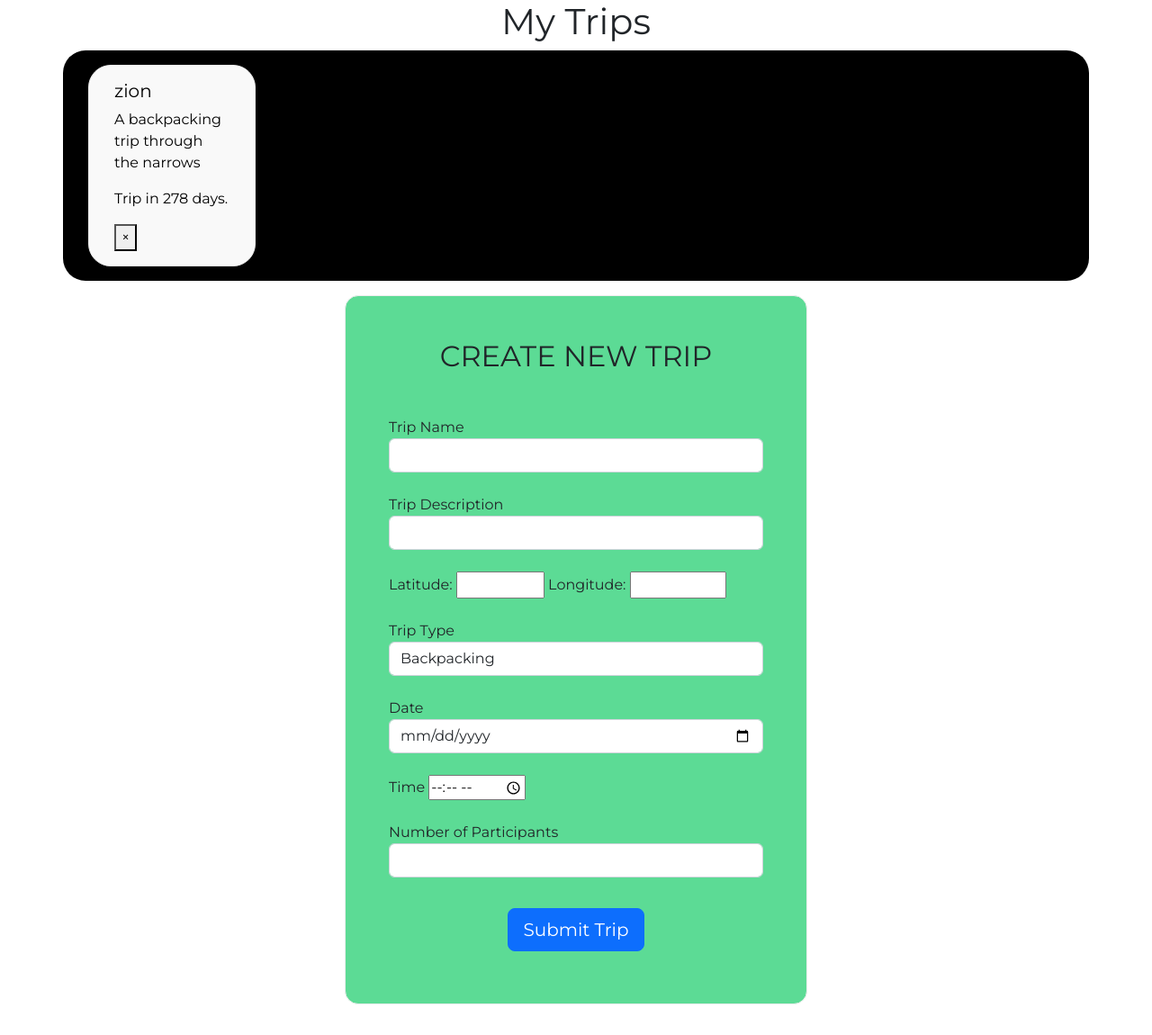
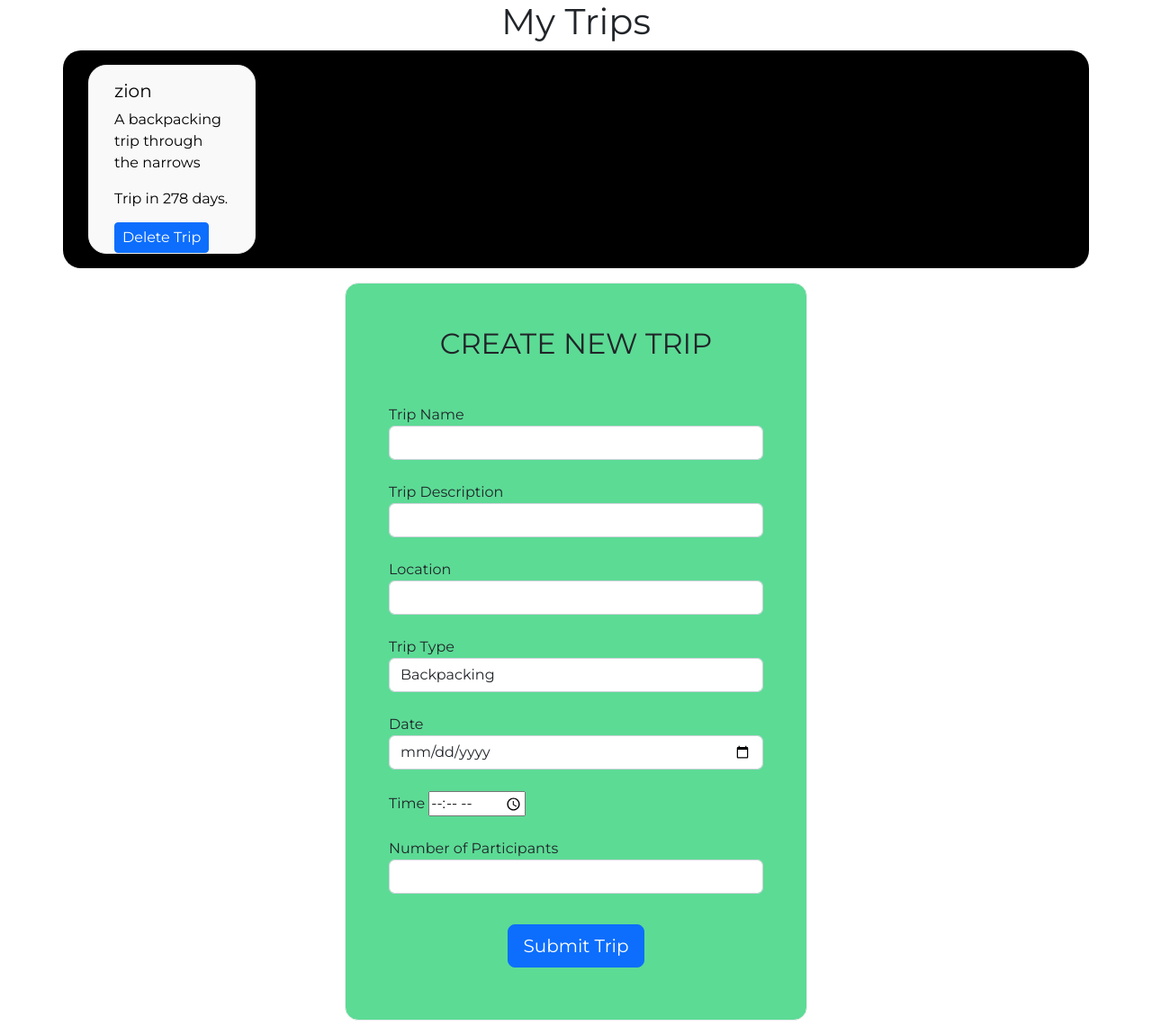
Before and after one commit to jrichcodes/Website-Project-Code, a Flask app: page /events in a window 1280 px wide. Shown: the part 64-1214 px from the top of the page at 90% size. Before the commit the page ends 1180 px from the top, so only its background shows below. Run offline with Flask 2, Linux system fonts and the light colour scheme; a user stored in the database is signed in; data comes from the database, SQL or seed files in the repository; both versions use the stored data as it was after the commit; some libraries are stand-ins or nearby versions.

Commit message:
Issue 56: complete

```diff
--- a/project_template/website/auth.py
+++ b/project_template/website/auth.py
@@ -35,7 +35,7 @@ def logout():
 def trip_summary_map(tripId):
     trip = Trip.query.filter_by(id = tripId).first()
     start_coords = (trip.latitude, trip.longitude)
-    folium_map = folium.Map(min_zoom = 6, center=start_coords,tiles="Stamen Terrain")
+    folium_map = folium.Map(min_zoom = 6, center=start_coords,tiles="OpenStreetMap")
     if trip.trip_type == 1:
         icon_color = "red"
     elif trip.trip_type == 2:
--- a/project_template/website/static/css/events.css
+++ b/project_template/website/static/css/events.css
@@ -30,7 +30,7 @@ body {
 
 .card {
     margin: 1rem;
-    border-radius: 25px;
+    border-radius: 20px;
     background-color: rgb(249, 249, 249);
     border-color: rgb(237, 237, 237);
 }
@@ -56,3 +56,9 @@ a.button {
     text-decoration: none;
     color: initial;
 }
+
+.delete_button {
+    position: relative;
+    top: 100%;
+    transform: translateY(-100%);
+}
--- a/project_template/website/templates/events.html
+++ b/project_template/website/templates/events.html
@@ -44,18 +44,22 @@
         </nav>
         {% if user.trip %}
         <h1 align="center">My Trips</h1>
-        <div class="container" style="margin: auto; background-color: black; border-radius: 25px">
-            <div class="row mx-auto" >
+        <div class="container" style="margin: auto; background-color: black; border-radius: 20px">
+            <div class="  row mx-auto" >
                 {% for trip in user.trip %}
-                <div class="card col-lg-2 col-sm-12">
+                <div style="position: relative;" class="card col-lg-2 col-sm-12">
                     <a href="/trip-summary/{{trip.id}}" class="button">
                     <div class="card-body">
-                        <h5 id="{{trip.id}}" class="link card-title" >{{trip.name}}</h5>
-                        <p class="card-text">{{trip.desc}}</p>
-                        <p class="card-text">{{time_till(trip.date)}}</p>
-                        <button type="button" class="close" onClick="deleteTrip({{trip.id}})">
-                            <span aria-hidden="true">&times;</span>
-                        </button>
+                        <div style="margin-bottom: 2rem;">
+                            <h5 id="{{trip.id}}" class="link card-title" >{{trip.name}}</h5>
+                            <p class="card-text">{{trip.desc}}</p>
+                            <p class="card-text">{{time_till(trip.date)}}</p>
+                        </div>
+                        <div style="position: absolute; bottom: 0; text-align: center;">
+                            <button  type="button" class="btn btn-primary btn-block btn-sm close" onClick="deleteTrip({{trip.id}})">
+                                <span style="font-size: 1rem;" aria-hidden="true">Delete Trip</span>
+                            </button>
+                        </div>
                     </div>
                     </a>
                 </div>
@@ -86,10 +90,8 @@
                         </div>
 
                         <div class="form-group mb-4">
-                            <label for="lat">Latitude: </label>
-                            <input type="number" step = .001 id="lat" name="lat" class="lat" min="-90" max="90">
-                            <label for="lon">Longitude: </label>
-                            <input type="number" step = .001 id="lon" name="lon" class="lon" min="-180" max="180">
+                            <label for="location_name">Location</label>
+                            <input type="location_name" class="form-control" id="location_name" name="location_name"/>
                         </div>
 
                         <div class="form-group mb-4">
--- a/project_template/website/views.py
+++ b/project_template/website/views.py
@@ -10,6 +10,7 @@ from .read_trip_suggestions import get_json
 import folium
 from flask_sqlalchemy import SQLAlchemy
 from . import time_till
+from .get_location import ret_location
 
 views = Blueprint('views', __name__)
 
@@ -26,8 +27,9 @@ def events():
             time_in = request.form.get('tripTime')
             name_in = request.form.get('name')
             desc_in = request.form.get('desc')
-            lat_in = request.form.get('lat')
-            lon_in = request.form.get('lon')
+            location = ret_location(request.form.get('location_name'))
+            lat_in = location[0]
+            lon_in = location[1]
             tripType_in = request.form.get('tripType')
             num_people_in = request.form.get('num_people')
             date_time = datetime.strptime(date_in + " " + time_in,"%Y-%m-%d %H:%M")
@@ -44,7 +46,7 @@ def events():
 @views.route('/map')
 def index():
     start_coords = (35, -83)
-    folium_map = folium.Map(min_zoom = 4, center=start_coords,tiles="Stamen Terrain")
+    folium_map = folium.Map(min_zoom = 4, center=start_coords,tiles="OpenStreetMap")
     list = Trip.query.filter_by(user_id=current_user.id).order_by(Trip.id).all()
     for item in list:
         if item.latitude != None and item.longitude != None:
```
Also changed, not shown: project_template/website/get_location.py (added, +9 -0 lines), project_template/website/database.db.
